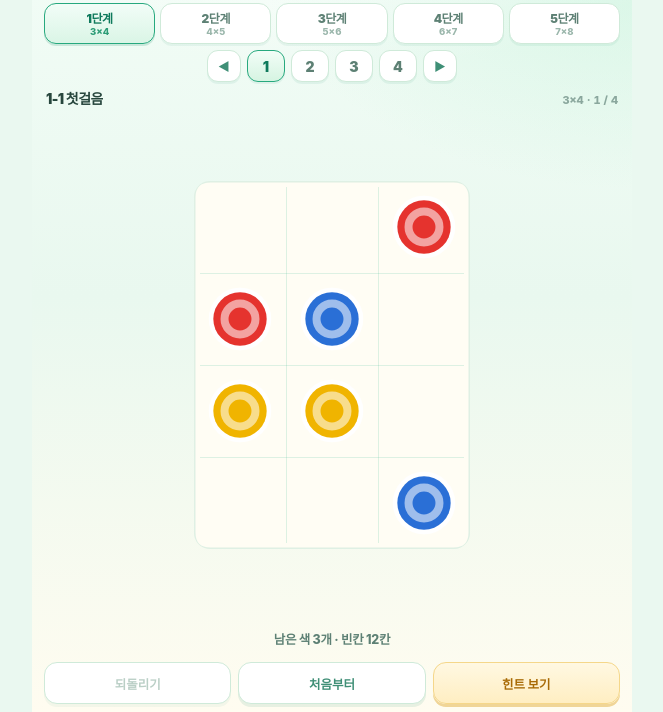
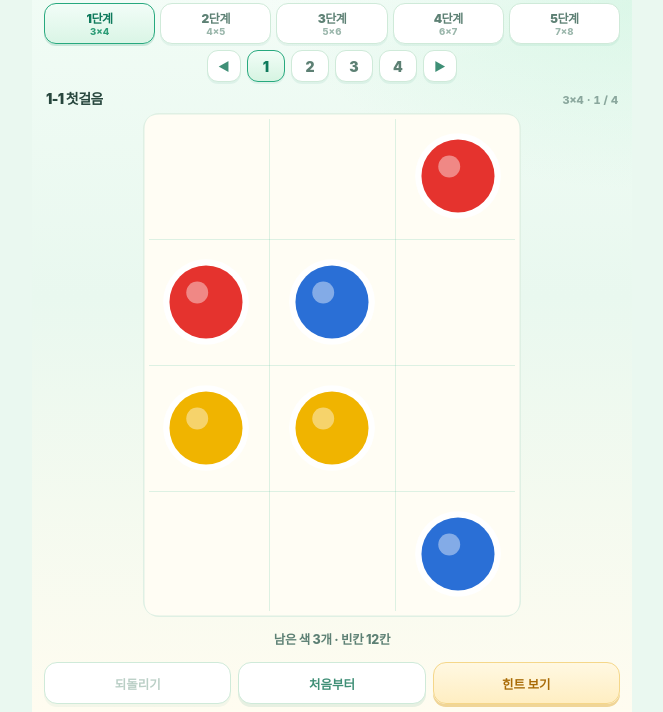
Before and after one commit to chohanui2-home/wangjeon-connect, a plain HTML site: page index.html in a window 1280 px wide. Shown: the part 88-800 px from the top of the page, without its empty margins (308-971 px from the left). Drawn offline with Linux system fonts and the light colour scheme.

Commit message:
판을 화면에 꽉 차게 · 점 광택 정리

```diff
--- a/index.html
+++ b/index.html
@@ -699,7 +699,7 @@ var PUZZLES = [{"id":"1-1","stage":1,"no":1,"name":"첫걸음","cols":3,"rows":4
     var w = wrap.clientWidth || 320;
     var h = wrap.clientHeight || 320;
     var cell = Math.floor(Math.min((w - 2) / pz.cols, (h - 2) / pz.rows));
-    cell = Math.max(18, Math.min(cell, 92));
+    cell = Math.max(18, Math.min(cell, 126));
     var bw = cell * pz.cols, bh = cell * pz.rows;
     var dpr = Math.min(2.5, Math.max(1, window.devicePixelRatio || 1));
     view.cell = cell; view.dpr = dpr; view.w = bw; view.h = bh;
@@ -827,10 +827,9 @@ var PUZZLES = [{"id":"1-1","stage":1,"no":1,"name":"첫걸음","cols":3,"rows":4
         ctx.fillStyle = col.hex;
         ctx.fill();
         ctx.beginPath();
-        ctx.arc(x, y, rr * 0.58, 0, TAU);
-        ctx.strokeStyle = 'rgba(255,255,255,.55)';
-        ctx.lineWidth = Math.max(1.4, rr * 0.3);
-        ctx.stroke();
+        ctx.arc(x - rr * 0.24, y - rr * 0.26, rr * 0.3, 0, TAU);
+        ctx.fillStyle = 'rgba(255,255,255,.42)';
+        ctx.fill();
         if (isConnected(i)) {
           ctx.beginPath();
           ctx.arc(x, y, rr + Math.max(3, cs * 0.075), 0, TAU);
```
